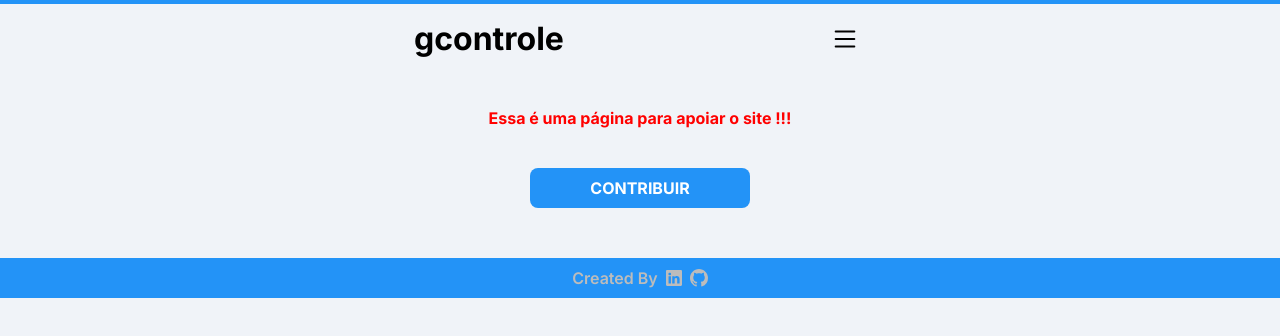
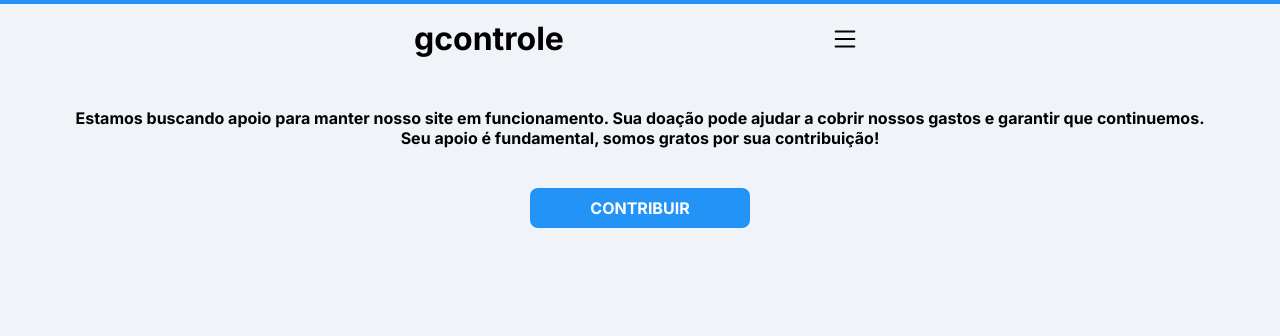
Before and after one commit to ViniciusSoares21/gcontrole, a React (Create React App) app: page /donation in a window 1280 px wide. Shown: the top 336 px of the page. Built offline with nearby package versions, Linux system fonts and the light colour scheme.

Commit message:
refactory: altera texto de doação

```diff
--- a/src/page/Donation.jsx
+++ b/src/page/Donation.jsx
@@ -8,7 +8,13 @@ function Donation() {
     <main>
       <NavBar />
       <p className={styles.paragraph}>
-      Essa é uma página para apoiar o site !!!
+        Estamos buscando apoio para manter nosso site em funcionamento.
+        Sua doação pode ajudar a cobrir nossos gastos e garantir que continuemos.
+      </p>
+      <p
+        style={{textAlign: 'center', fontWeight: 800}}
+      >
+        Seu apoio é fundamental, somos gratos por sua contribuição!
       </p>
       <a
         href="https://nubank.com.br/pagar/hkpd8/HBTiit1ewM"
@@ -20,7 +26,6 @@ function Donation() {
         CONTRIBUIR
       </p>
       </a>
-      <Footer />
     </main>
   )
 }
--- a/src/page/Donation.module.css
+++ b/src/page/Donation.module.css
@@ -2,7 +2,6 @@
   margin-top: 50px;
   text-align: center;
   font-weight: 800;
-  color: red;
 }
 
 .donation {
```
